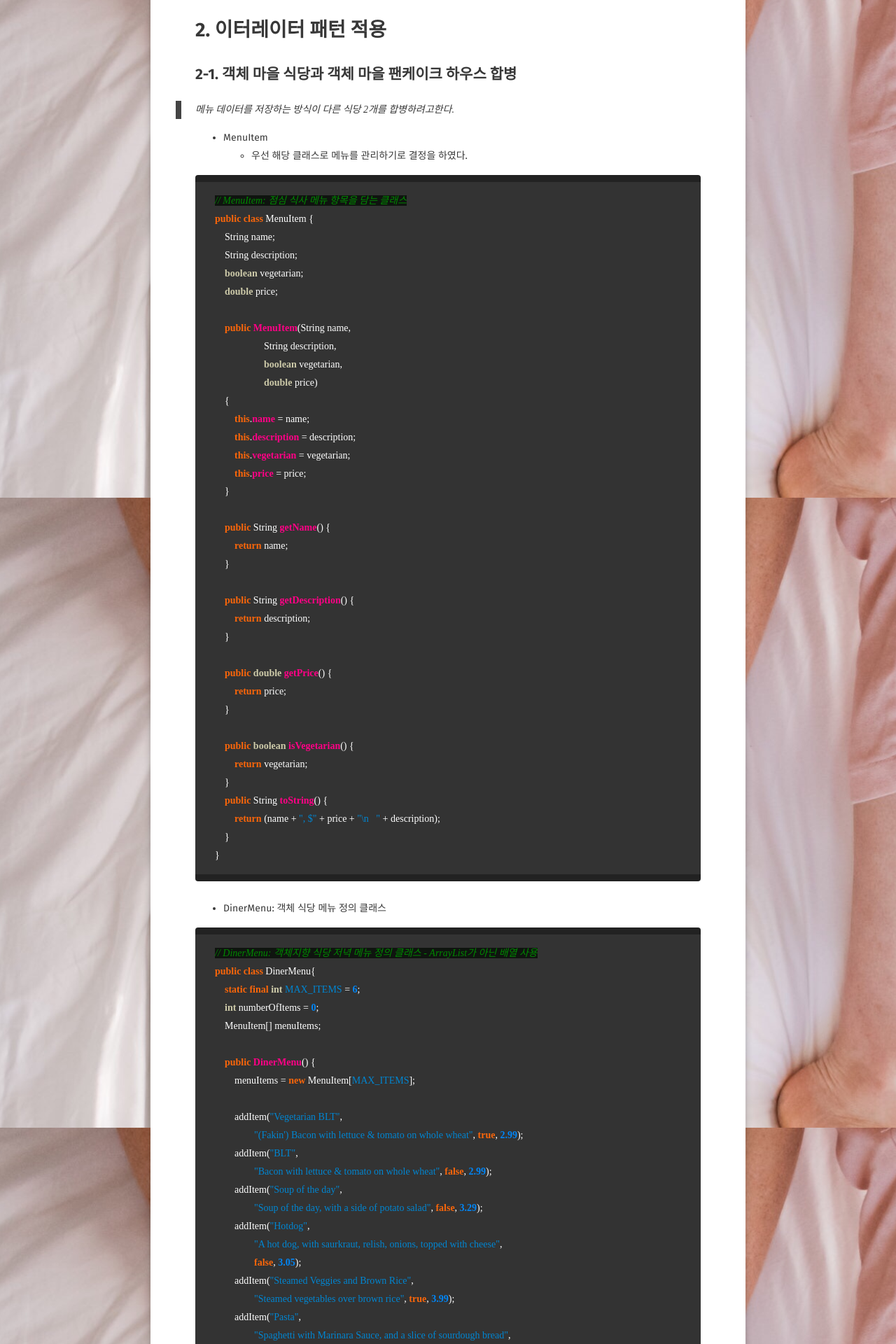
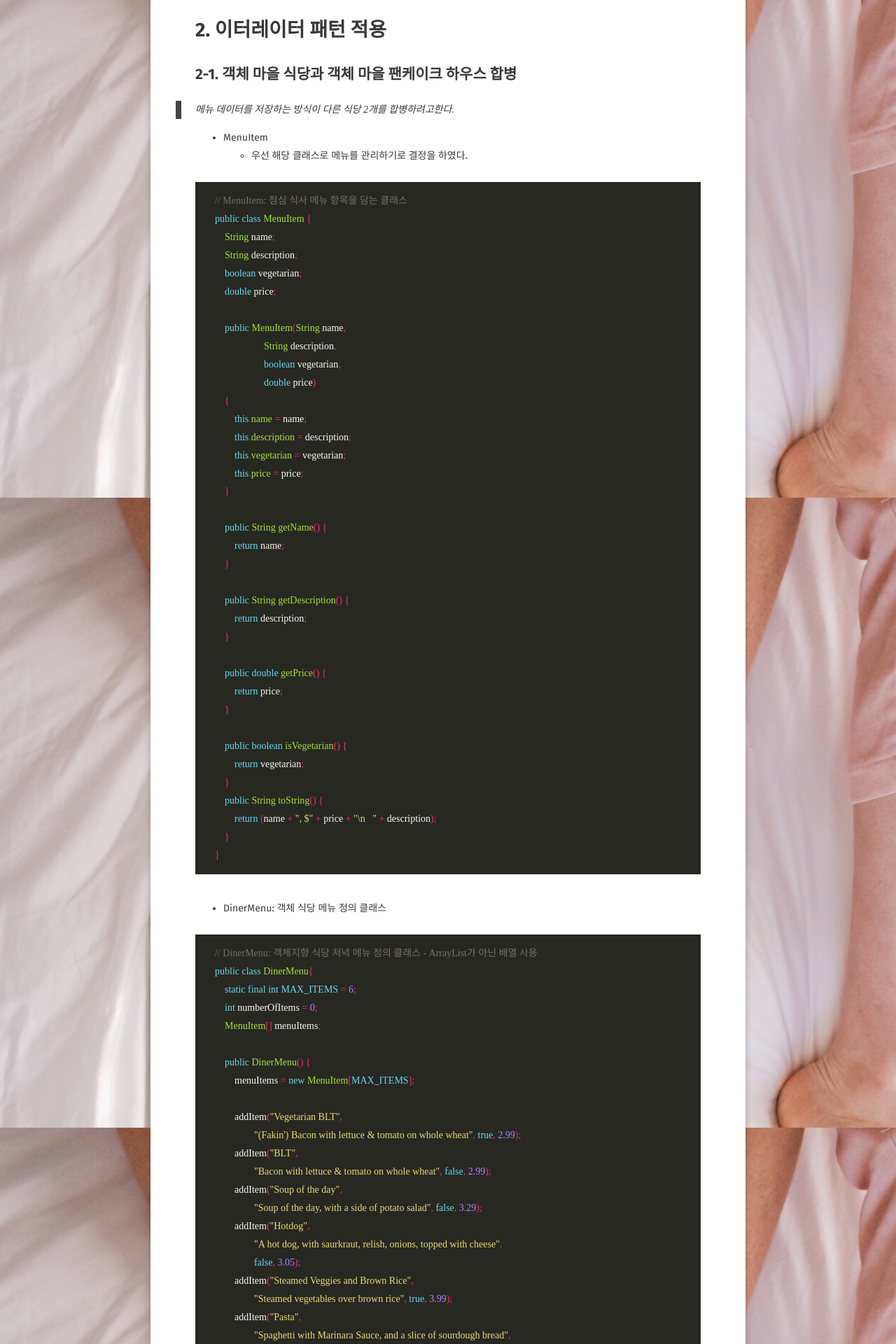
Before and after one commit to JUNGEEYOU/JUNGEEYOU.github.io, a Jekyll site: the page built from _posts/2020-01-04-Iterator.md, in a window 1280 px wide. Shown: the part 1089-3009 px from the top of the page at 70% size. Built offline with Jekyll 4.4.1, drawn with Linux system fonts in a browser that asks for light colours; some web fonts are replaced; comment, search, counter and statistics services are not loaded.

Commit message:
hightlighter edit

```diff
--- a/_sass/syntax.scss
+++ b/_sass/syntax.scss
@@ -5,9 +5,8 @@
 }
 
 .highlight, pre.highlight {
-	background-color: #222222;
-	font-family: $font2;
-	//font-family: 'D2 coding', "Consolas", monospace;
+	//background-color: #222222;
+	font-family: $font3;
 	@include font-size(14);
 	color: #aab1bf;
 	border-radius: 4px;
@@ -18,147 +17,73 @@
 		padding: 1em;
 	}
 }
-.highlight pre { background-color: #333; }
-.highlight .hll { background-color: #333333 }
-.highlight .c { color: #008800; font-style: italic; background-color: #0f140f } /* Comment */
-.highlight .err { color: #ffffff } /* Error */
-.highlight .g { color: #ffffff } /* Generic */
-.highlight .k { color: #fb660a; font-weight: bold } /* Keyword */
-.highlight .l { color: #ffffff } /* Literal */
-.highlight .n { color: #ffffff } /* Name */
-.highlight .o { color: #ffffff } /* Operator */
-.highlight .x { color: #ffffff } /* Other */
-.highlight .p { color: #ffffff } /* Punctuation */
-.highlight .cm { color: #008800; font-style: italic; background-color: #0f140f } /* Comment.Multiline */
-.highlight .cp { color: #ff0007; font-weight: bold; font-style: italic; background-color: #0f140f } /* Comment.Preproc */
-.highlight .c1 { color: #008800; font-style: italic; background-color: #0f140f } /* Comment.Single */
-.highlight .cs { color: #008800; font-style: italic; background-color: #0f140f } /* Comment.Special */
-.highlight .gd { color: #ffffff } /* Generic.Deleted */
-.highlight .ge { color: #ffffff } /* Generic.Emph */
-.highlight .gr { color: #ffffff } /* Generic.Error */
-.highlight .gh { color: #ffffff; font-weight: bold } /* Generic.Heading */
-.highlight .gi { color: #ffffff } /* Generic.Inserted */
-.highlight .go { color: #444444; background-color: #222222 } /* Generic.Output */
-.highlight .gp { color: #ffffff } /* Generic.Prompt */
-.highlight .gs { color: #ffffff } /* Generic.Strong */
-.highlight .gu { color: #ffffff; font-weight: bold } /* Generic.Subheading */
-.highlight .gt { color: #ffffff } /* Generic.Traceback */
-.highlight .kc { color: #fb660a; font-weight: bold } /* Keyword.Constant */
-.highlight .kd { color: #fb660a; font-weight: bold } /* Keyword.Declaration */
-.highlight .kn { color: #fb660a; font-weight: bold } /* Keyword.Namespace */
-.highlight .kp { color: #fb660a } /* Keyword.Pseudo */
-.highlight .kr { color: #fb660a; font-weight: bold } /* Keyword.Reserved */
-.highlight .kt { color: #cdcaa9; font-weight: bold } /* Keyword.Type */
-.highlight .ld { color: #ffffff } /* Literal.Date */
-.highlight .m { color: #0086f7; font-weight: bold } /* Literal.Number */
-.highlight .s { color: #0086d2 } /* Literal.String */
-.highlight .na { color: #ff0086; font-weight: bold } /* Name.Attribute */
-.highlight .nb { color: #ffffff } /* Name.Builtin */
-.highlight .nc { color: #ffffff } /* Name.Class */
-.highlight .no { color: #0086d2 } /* Name.Constant */
-.highlight .nd { color: #ffffff } /* Name.Decorator */
-.highlight .ni { color: #ffffff } /* Name.Entity */
-.highlight .ne { color: #ffffff } /* Name.Exception */
-.highlight .nf { color: #ff0086; font-weight: bold } /* Name.Function */
-.highlight .nl { color: #ffffff } /* Name.Label */
-.highlight .nn { color: #ffffff } /* Name.Namespace */
-.highlight .nx { color: #ffffff } /* Name.Other */
-.highlight .py { color: #ffffff } /* Name.Property */
-.highlight .nt { color: #fb660a; font-weight: bold } /* Name.Tag */
-.highlight .nv { color: #fb660a } /* Name.Variable */
-.highlight .ow { color: #ffffff } /* Operator.Word */
-.highlight .w { color: #888888 } /* Text.Whitespace */
-.highlight .mf { color: #0086f7; font-weight: bold } /* Literal.Number.Float */
-.highlight .mh { color: #0086f7; font-weight: bold } /* Literal.Number.Hex */
-.highlight .mi { color: #0086f7; font-weight: bold } /* Literal.Number.Integer */
-.highlight .mo { color: #0086f7; font-weight: bold } /* Literal.Number.Oct */
-.highlight .sb { color: #0086d2 } /* Literal.String.Backtick */
-.highlight .sc { color: #0086d2 } /* Literal.String.Char */
-.highlight .sd { color: #0086d2 } /* Literal.String.Doc */
-.highlight .s2 { color: #0086d2 } /* Literal.String.Double */
-.highlight .se { color: #0086d2 } /* Literal.String.Escape */
-.highlight .sh { color: #0086d2 } /* Literal.String.Heredoc */
-.highlight .si { color: #0086d2 } /* Literal.String.Interpol */
-.highlight .sx { color: #0086d2 } /* Literal.String.Other */
-.highlight .sr { color: #0086d2 } /* Literal.String.Regex */
-.highlight .s1 { color: #0086d2 } /* Literal.String.Single */
-.highlight .ss { color: #0086d2 } /* Literal.String.Symbol */
-.highlight .bp { color: #ffffff } /* Name.Builtin.Pseudo */
-.highlight .vc { color: #fb660a } /* Name.Variable.Class */
-.highlight .vg { color: #fb660a } /* Name.Variable.Global */
-.highlight .vi { color: #fb660a } /* Name.Variable.Instance */
-.highlight .il { color: #0086f7; font-weight: bold } /* Literal.Number.Integer.Long */
+.highlight pre { background-color: #272822; }
+.highlight .hll { background-color: #272822; }
+.highlight .c { color: #75715e } /* Comment */
+.highlight .err { color: #960050; background-color: #1e0010 } /* Error */
+.highlight .k { color: #66d9ef } /* Keyword */
+.highlight .l { color: #ae81ff } /* Literal */
+.highlight .n { color: #f8f8f2 } /* Name */
+.highlight .o { color: #f92672 } /* Operator */
+.highlight .p { color: #f8f8f2 } /* Punctuation */
+.highlight .cm { color: #75715e } /* Comment.Multiline */
+.highlight .cp { color: #75715e } /* Comment.Preproc */
+.highlight .c1 { color: #75715e } /* Comment.Single */
+.highlight .cs { color: #75715e } /* Comment.Special */
+.highlight .ge { font-style: italic } /* Generic.Emph */
+.highlight .gs { font-weight: bold } /* Generic.Strong */
+.highlight .kc { color: #66d9ef } /* Keyword.Constant */
+.highlight .kd { color: #66d9ef } /* Keyword.Declaration */
+.highlight .kn { color: #f92672 } /* Keyword.Namespace */
+.highlight .kp { color: #66d9ef } /* Keyword.Pseudo */
+.highlight .kr { color: #66d9ef } /* Keyword.Reserved */
+.highlight .kt { color: #66d9ef } /* Keyword.Type */
+.highlight .ld { color: #e6db74 } /* Literal.Date */
+.highlight .m { color: #ae81ff } /* Literal.Number */
+.highlight .s { color: #e6db74 } /* Literal.String */
+.highlight .na { color: #a6e22e } /* Name.Attribute */
+.highlight .nb { color: #f8f8f2 } /* Name.Builtin */
+.highlight .nc { color: #a6e22e } /* Name.Class */
+.highlight .no { color: #66d9ef } /* Name.Constant */
+.highlight .nd { color: #a6e22e } /* Name.Decorator */
+.highlight .ni { color: #f8f8f2 } /* Name.Entity */
+.highlight .ne { color: #a6e22e } /* Name.Exception */
+.highlight .nf { color: #a6e22e } /* Name.Function */
+.highlight .nl { color: #f8f8f2 } /* Name.Label */
+.highlight .nn { color: #f8f8f2 } /* Name.Namespace */
+.highlight .nx { color: #a6e22e } /* Name.Other */
+.highlight .py { color: #f8f8f2 } /* Name.Property */
+.highlight .nt { color: #f92672 } /* Name.Tag */
+.highlight .nv { color: #f8f8f2 } /* Name.Variable */
+.highlight .ow { color: #f92672 } /* Operator.Word */
+.highlight .w { color: #f8f8f2 } /* Text.Whitespace */
+.highlight .mf { color: #ae81ff } /* Literal.Number.Float */
+.highlight .mh { color: #ae81ff } /* Literal.Number.Hex */
+.highlight .mi { color: #ae81ff } /* Literal.Number.Integer */
+.highlight .mo { color: #ae81ff } /* Literal.Number.Oct */
+.highlight .sb { color: #e6db74 } /* Literal.String.Backtick */
+.highlight .sc { color: #e6db74 } /* Literal.String.Char */
+.highlight .sd { color: #e6db74 } /* Literal.String.Doc */
+.highlight .s2 { color: #e6db74 } /* Literal.String.Double */
+.highlight .se { color: #ae81ff } /* Literal.String.Escape */
+.highlight .sh { color: #e6db74 } /* Literal.String.Heredoc */
+.highlight .si { color: #e6db74 } /* Literal.String.Interpol */
+.highlight .sx { color: #e6db74 } /* Literal.String.Other */
+.highlight .sr { color: #e6db74 } /* Literal.String.Regex */
+.highlight .s1 { color: #e6db74 } /* Literal.String.Single */
+.highlight .ss { color: #e6db74 } /* Literal.String.Symbol */
+.highlight .bp { color: #f8f8f2 } /* Name.Builtin.Pseudo */
+.highlight .vc { color: #f8f8f2 } /* Name.Variable.Class */
+.highlight .vg { color: #f8f8f2 } /* Name.Variable.Global */
+.highlight .vi { color: #f8f8f2 } /* Name.Variable.Instance */
+.highlight .il { color: #ae81ff } /* Literal.Number.Integer.Long */
 
-//.highlight pre { background-color: #222222 }
-//.highlight .hll { background-color: #222222 }
-//.highlight .c { color: #000080 } /* Comment */
-//.highlight .err { color: #cccccc; border: 1px solid #FF0000 } /* Error */
-//.highlight .g { color: #cccccc } /* Generic */
-//.highlight .k { color: #cdcd00 } /* Keyword */
-//.highlight .l { color: #cccccc } /* Literal */
-//.highlight .n { color: #cccccc } /* Name */
-//.highlight .o { color: #3399cc } /* Operator */
-//.highlight .x { color: #cccccc } /* Other */
-//.highlight .p { color: #cccccc } /* Punctuation */
-//.highlight .cm { color: #000080 } /* Comment.Multiline */
-//.highlight .cp { color: #000080 } /* Comment.Preproc */
-//.highlight .c1 { color: #000080 } /* Comment.Single */
-//.highlight .cs { color: #cd0000; font-weight: bold } /* Comment.Special */
-//.highlight .gd { color: #cd0000 } /* Generic.Deleted */
-//.highlight .ge { color: #cccccc; font-style: italic } /* Generic.Emph */
-//.highlight .gr { color: #FF0000 } /* Generic.Error */
-//.highlight .gh { color: #000080; font-weight: bold } /* Generic.Heading */
-//.highlight .gi { color: #00cd00 } /* Generic.Inserted */
-//.highlight .go { color: #808080 } /* Generic.Output */
-//.highlight .gp { color: #000080; font-weight: bold } /* Generic.Prompt */
-//.highlight .gs { color: #cccccc; font-weight: bold } /* Generic.Strong */
-//.highlight .gu { color: #800080; font-weight: bold } /* Generic.Subheading */
-//.highlight .gt { color: #0040D0 } /* Generic.Traceback */
-//.highlight .kc { color: #cdcd00 } /* Keyword.Constant */
-//.highlight .kd { color: #00cd00 } /* Keyword.Declaration */
-//.highlight .kn { color: #cd00cd } /* Keyword.Namespace */
-//.highlight .kp { color: #cdcd00 } /* Keyword.Pseudo */
-//.highlight .kr { color: #cdcd00 } /* Keyword.Reserved */
-//.highlight .kt { color: #00cd00 } /* Keyword.Type */
-//.highlight .ld { color: #cccccc } /* Literal.Date */
-//.highlight .m { color: #cd00cd } /* Literal.Number */
-//.highlight .s { color: #cd0000 } /* Literal.String */
-//.highlight .na { color: #cccccc } /* Name.Attribute */
-//.highlight .nb { color: #cd00cd } /* Name.Builtin */
-//.highlight .nc { color: #00cdcd } /* Name.Class */
-//.highlight .no { color: #cccccc } /* Name.Constant */
-//.highlight .nd { color: #cccccc } /* Name.Decorator */
-//.highlight .ni { color: #cccccc } /* Name.Entity */
-//.highlight .ne { color: #666699; font-weight: bold } /* Name.Exception */
-//.highlight .nf { color: #cccccc } /* Name.Function */
-//.highlight .nl { color: #cccccc } /* Name.Label */
-//.highlight .nn { color: #cccccc } /* Name.Namespace */
-//.highlight .nx { color: #cccccc } /* Name.Other */
-//.highlight .py { color: #cccccc } /* Name.Property */
-//.highlight .nt { color: #cccccc } /* Name.Tag */
-//.highlight .nv { color: #00cdcd } /* Name.Variable */
-//.highlight .ow { color: #cdcd00 } /* Operator.Word */
-//.highlight .w { color: #cccccc } /* Text.Whitespace */
-//.highlight .mf { color: #cd00cd } /* Literal.Number.Float */
-//.highlight .mh { color: #cd00cd } /* Literal.Number.Hex */
-//.highlight .mi { color: #cd00cd } /* Literal.Number.Integer */
-//.highlight .mo { color: #cd00cd } /* Literal.Number.Oct */
-//.highlight .sb { color: #cd0000 } /* Literal.String.Backtick */
-//.highlight .sc { color: #cd0000 } /* Literal.String.Char */
-//.highlight .sd { color: #cd0000 } /* Literal.String.Doc */
-//.highlight .s2 { color: #cd0000 } /* Literal.String.Double */
-//.highlight .se { color: #cd0000 } /* Literal.String.Escape */
-//.highlight .sh { color: #cd0000 } /* Literal.String.Heredoc */
-//.highlight .si { color: #cd0000 } /* Literal.String.Interpol */
-//.highlight .sx { color: #cd0000 } /* Literal.String.Other */
-//.highlight .sr { color: #cd0000 } /* Literal.String.Regex */
-//.highlight .s1 { color: #cd0000 } /* Literal.String.Single */
-//.highlight .ss { color: #cd0000 } /* Literal.String.Symbol */
-//.highlight .bp { color: #cd00cd } /* Name.Builtin.Pseudo */
-//.highlight .vc { color: #00cdcd } /* Name.Variable.Class */
-//.highlight .vg { color: #00cdcd } /* Name.Variable.Global */
-//.highlight .vi { color: #00cdcd } /* Name.Variable.Instance */
-//.highlight .il { color: #cd00cd } /* Literal.Number.Integer.Long */
+.highlight .gh { } /* Generic Heading & Diff Header */
+.highlight .gu { color: #75715e; } /* Generic.Subheading & Diff Unified/Comment? */
+.highlight .gd { color: #f92672; } /* Generic.Deleted & Diff Deleted */
+.highlight .gi { color: #a6e22e; } /* Generic.Inserted & Diff Inserted */
+
+
 
 
 
```
